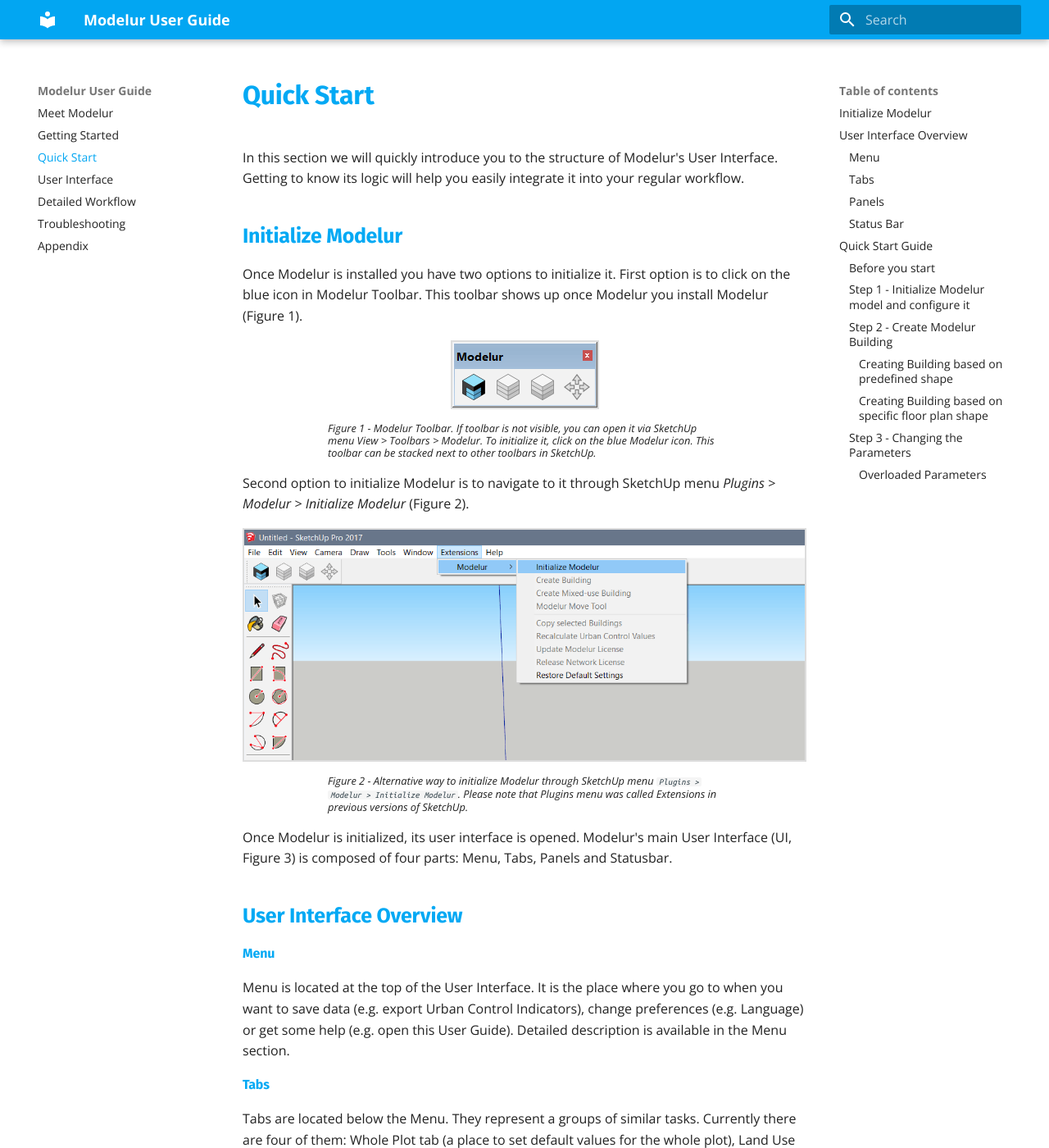
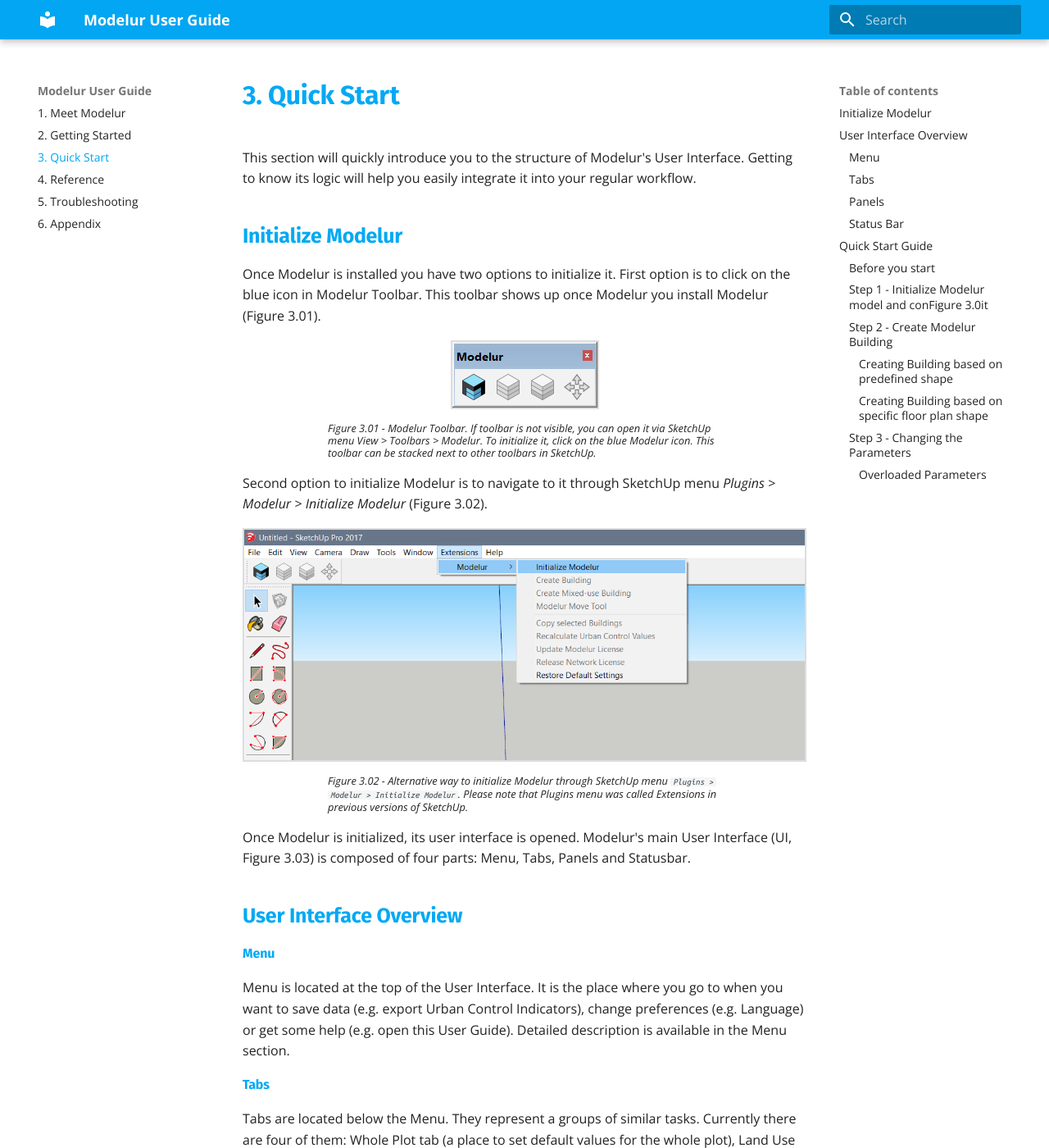
Before and after one commit to Modelur/docs, an MkDocs documentation site: the page built from docs/quickstart.md, in a window 1280 px wide and 1400 px high. Shown: the whole window at 82% size. Built offline with MkDocs 1.6.1 and Material for MkDocs 9.7.7, drawn with Linux system fonts in a browser that asks for light colours; old or Windows-style settings are respelled for this version of MkDocs; some of the changed text lies outside the part shown.

Commit message:
Started adding reference section.

```diff
--- a/docs/css/custom.css
+++ b/docs/css/custom.css
@@ -96,7 +96,8 @@
 }
 .article h5 {
     margin-top: 20px;
-    font-size: 20px;
+    margin-bottom: -15px;
+    font-size: 18px;
     font-weight: 400 !important;
 }
 .article .wrapper {
--- a/docs/quickstart.md
+++ b/docs/quickstart.md
@@ -1,21 +1,21 @@
-In this section we will quickly introduce you to the structure of Modelur's User Interface. Getting to know its logic will help you easily integrate it into your regular workflow.
+This section will quickly introduce you to the structure of Modelur's User Interface. Getting to know its logic will help you easily integrate it into your regular workflow.
 
 Initialize Modelur
 -----------------------
 
-Once Modelur is installed you have two options to initialize it. First option is to click on the blue icon in Modelur Toolbar. This toolbar shows up once Modelur you install Modelur (Figure 1).
+Once Modelur is installed you have two options to initialize it. First option is to click on the blue icon in Modelur Toolbar. This toolbar shows up once Modelur you install Modelur (Figure 3.01).
 
 ![Modelur_toolbar](img/modelur_toolbar_non_initialized.png)
 
-<figcaption>Figure 1 - Modelur Toolbar. If toolbar is not visible, you can open it via SketchUp menu <i>View > Toolbars > Modelur</i>. To initialize it, click on the blue Modelur icon. This toolbar can be stacked next to other toolbars in SketchUp.</figcaption>
+<figcaption>Figure 3.01 - Modelur Toolbar. If toolbar is not visible, you can open it via SketchUp menu <i>View > Toolbars > Modelur</i>. To initialize it, click on the blue Modelur icon. This toolbar can be stacked next to other toolbars in SketchUp.</figcaption>
 
-Second option to initialize Modelur is to navigate to it through SketchUp menu _Plugins > Modelur > Initialize Modelur_ (Figure 2).
+Second option to initialize Modelur is to navigate to it through SketchUp menu _Plugins > Modelur > Initialize Modelur_ (Figure 3.02).
 
 ![Modelur_menu entry](img/modelur_plugins_menu.png)
 
-<figcaption>Figure 2 - Alternative way to initialize Modelur through SketchUp menu <code>Plugins > Modelur > Initialize Modelur</code>. Please note that Plugins menu was called Extensions in previous versions of SketchUp.</figcaption>
+<figcaption>Figure 3.02 - Alternative way to initialize Modelur through SketchUp menu <code>Plugins > Modelur > Initialize Modelur</code>. Please note that Plugins menu was called Extensions in previous versions of SketchUp.</figcaption>
 
-Once Modelur is initialized, its user interface is opened. Modelur's main User Interface (UI, Figure 3) is composed of four parts: Menu, Tabs, Panels and Statusbar.
+Once Modelur is initialized, its user interface is opened. Modelur's main User Interface (UI, Figure 3.03) is composed of four parts: Menu, Tabs, Panels and Statusbar.
 
 User Interface Overview
 -----------------------
@@ -28,7 +28,7 @@
 
 ![Modelur_User_Interface](img/modelur_ui_annotated.png)
 
-<figcaption>Figure 3 -  Structure of Modelur User Interface.</figcaption>
+<figcaption>Figure 3.03 -  Structure of Modelur's User Interface.</figcaption>
 
 #### Panels
 Panels are the windows inside each tab. They represent a group of related parameters (e.g. Plot Parameters or Land Use Requirements). Detailed description is available in each of the corresponding Tabs section.
@@ -43,43 +43,43 @@
 
 Make sure you have [installed Modelur](getting-started/#installation) and quickly check out the [structure of Modelur User Interface](#user-interface-overview), so you get acquainted with basic terminology and UI logic. It should not take you more than two and a half minutes. :-)
 
-#### Step 1 - Initialize Modelur model and configure it
+#### Step 1 - Initialize Modelur model and conFigure 3.0it
 
-Let's start from the very beginning. With SketchUp open you can initialize Modelur by clicking on a blue Modelur icon in toolbar or via SketchUp menu _Extensions > Modelur > Initialize Modelur_ (as shown in [UI Overview](#ui-overview) section). Once initialized, go to Options menu to set Modelur UI Language and dimension units (meters or feet) according to your needs (Figure 4).
+Let's start from the very beginning. With SketchUp open you can initialize Modelur by clicking on a blue Modelur icon in toolbar or via SketchUp menu _Extensions > Modelur > Initialize Modelur_ (as shown in [UI Overview](#ui-overview) section). Once initialized, go to Options menu to set Modelur UI Language and dimension units (meters or feet) according to your needs (Figure 3.04).
 
  ![Modelur_options_menu](img/modelur_ui_options_annotated.png)
 
-<figcaption>Figure 4 -  Inside Options menu you can set preferred language, dimension units, default shape when Buildings are created, etc. You can find detailed information about all Options inside <a href="../user-interface" >User Interface</a> section.</figcaption>
+<figcaption>Figure 3.04 -  Inside Options menu you can set preferred language, dimension units, default shape when Buildings are created, etc. You can find detailed information about all Options inside <a href="../user-interface" >User Interface</a> section.</figcaption>
 
 #### Step 2 - Create Modelur Building
 
-Once Modelur is initialized and set up, you can already create Modelur Building by either clicking on a yellow Modelur Building icon in the Toolbar (1), by clicking on the _Create Building_ (2) entry in SketchUp menu _Extensions > Modelur_ or by clicking on the Create button (3) inside Building tab of Modelur’s user interface (Figure 5).
+Once Modelur is initialized and set up, you can already create Modelur Building by either clicking on a yellow Modelur Building icon in the Toolbar (1), by clicking on the _Create Building_ (2) entry in SketchUp menu _Extensions > Modelur_ or by clicking on the Create button (3) inside Building tab of Modelur’s user interface (Figure 3.05).
 
 ![Modelur_options_menu](img/modelur_create_building_annotated.png)
 
-<figcaption>Figure 5 - Buttons through which you can create Modelur Buildings.</figcaption>
+<figcaption>Figure 3.05 - Buttons through which you can create Modelur Buildings.</figcaption>
 
 Regardless of which way you choose to create Modelur Buildings, there are always two options - you can create a Building based on a predefined floor plan or based on what you draw. We will take a look at these two in the following paragraphs.
 
 ##### Creating Building based on predefined shape
 
-If nothing is selected in your .skp model, Modelur will create a Building with predefined floor plan. This can be selected under Modelur’s _Options > Default building shape_ as shown below. At the moment (Modelur v0.5.7), you can chose among three basic floor plans - Square, Circle and L-Shape (Figure 6).
+If nothing is selected in your .skp model, Modelur will create a Building with predefined floor plan. This can be selected under Modelur’s _Options > Default building shape_ as shown below. At the moment (Modelur v0.5.7), you can chose among three basic floor plans - Square, Circle and L-Shape (Figure 3.06).
 
 When new Building is initialized this way, it is created based on the default Parameters as specified for the Whole Plot or Parametric Maps (if defined). We will take a look at those later.
 
 ![Modelur_options_menu](img/default_building_shapes_annotated.png)
 
-<figcaption>Figure 6 - Different shapes of Buildings when you create a Building and no Face or Edge is selected.</figcaption>
+<figcaption>Figure 3.06 - Different shapes of Buildings when you create a Building and no Face or Edge is selected.</figcaption>
 
 ##### Creating Building based on specific floor plan shape
 
-More commonly, you will want to create your own floor plan and create Building based on its shape. To do this, simply draw a horizontal face (Modelur will select it automatically if it is being created) using standard SketchUp’s procedure, or select existing face, and click on Create Building button (Figure 7). This will create a new Modelur Building based on selected face and default parameters.
+More commonly, you will want to create your own floor plan and create Building based on its shape. To do this, simply draw a horizontal face (Modelur will select it automatically if it is being created) using standard SketchUp’s procedure, or select existing face, and click on Create Building button (Figure 3.07). This will create a new Modelur Building based on selected face and default parameters.
 
 Alternatively you can also create Building based on selected closed edge loop. To do so, select at least one edge of the loop and click on Create Building button.
 
 ![Modelur_options_menu](img/create_building_arbitrary_floor_plan.png)
 
-<figcaption>Figure 7 - You can create Modelur Building based on any floor plan shape. Just make sure Face or Edge is selected and click on the Create Building button.</figcaption>
+<figcaption>Figure 3.07 - You can create Modelur Building based on any floor plan shape. Just make sure Face or Edge is selected and click on the Create Building button.</figcaption>
 
 #### Step 3 - Changing the Parameters
 
@@ -89,10 +89,10 @@
 
 ##### Overloaded Parameters
 
-From now on we will call the Parameters that are defined for specific Buildings "overloaded" Parameters. This term applies only to the specific Parameters of specific Buildings. Eg. when we define Parameter for Number of Storeys in Building A, but not in Building B, only the Building A has overloaded parameter for Number of Storeys. We can quickly check which Parameters are overloaded by selecting the Building in question and opening Building tab in Modelur User Interface (Figure 8). There - under Selected Building Parameters panel - all overloaded Parameters are checked and ready to be changed. This is also the place to initialize overloaded Parameters. If we want to change, eg. Land Use of the Building, go ahead - check it and change its value.
+From now on we will call the Parameters that are defined for specific Buildings "overloaded" Parameters. This term applies only to the specific Parameters of specific Buildings. Eg. when we define Parameter for Number of Storeys in Building A, but not in Building B, only the Building A has overloaded parameter for Number of Storeys. We can quickly check which Parameters are overloaded by selecting the Building in question and opening Building tab in Modelur User Interface (Figure 3.08). There - under Selected Building Parameters panel - all overloaded Parameters are checked and ready to be changed. This is also the place to initialize overloaded Parameters. If we want to change, eg. Land Use of the Building, go ahead - check it and change its value.
 
 ![Modelur_options_menu](img/overloaded_parameters.png)
 
-<figcaption>Figure 8 - You can quickly check if some of the Building Parameters are overloaded in Selected Building Parameters panel (under Building tab). If checkbox is marked, the Parameter is overloaded; this means that the Building will not change when value of this parameter is changed in its superior object (Whole Plot or Parametric Map). If you do not want the Building to have any parameter overloaded, simply click on a Restore button inside Selected Building Parameters panel.</figcaption>
+<figcaption>Figure 3.08 - You can quickly check if some of the Building Parameters are overloaded in Selected Building Parameters panel (under Building tab). If checkbox is marked, the Parameter is overloaded; this means that the Building will not change when value of this parameter is changed in its superior object (Whole Plot or Parametric Map). If you do not want the Building to have any parameter overloaded, simply click on a Restore button inside Selected Building Parameters panel.</figcaption>
 
 Please note that overloading / changing one Parameter might also overload other, connected parameters. For example, when you overload Number of Storeys parameter, this will also overload Building Height and Gross Floor Area Parameters, as they are directly connected to Number of Storeys. In other words, when Number of Storeys change, Building’s Height and Gross Floor Area change, too.
--- a/mkdocs.yml
+++ b/mkdocs.yml
@@ -1,12 +1,11 @@
 site_name: Modelur User Guide
 pages:
-- Meet Modelur: index.md
-- Getting Started: getting-started.md
-- Quick Start: quickstart.md
-- User Interface: user-interface.md
-- Detailed Workflow: detailed-workflow.md
-- Troubleshooting: troubleshooting.md
-- Appendix: appendix.md
+- 1. Meet Modelur: index.md
+- 2. Getting Started: getting-started.md
+- 3. Quick Start: quickstart.md
+- 4. Reference: reference.md
+- 5. Troubleshooting: troubleshooting.md
+- 6. Appendix: appendix.md
 theme: 'material'
 extra_css:
 - css/fonts.css
```
Also changed, not shown: docs/getting-started.md (+4 -4 lines), docs/reference.md (added, +52 -0 lines), docs/user-interface.md (deleted, +0 -2 lines), docs/detailed-workflow.md (deleted), docs/img/export_urban_control_indicators.png (added), docs/img/modelur_ui_parts_menu_annotated.png (added), 1 other file.
